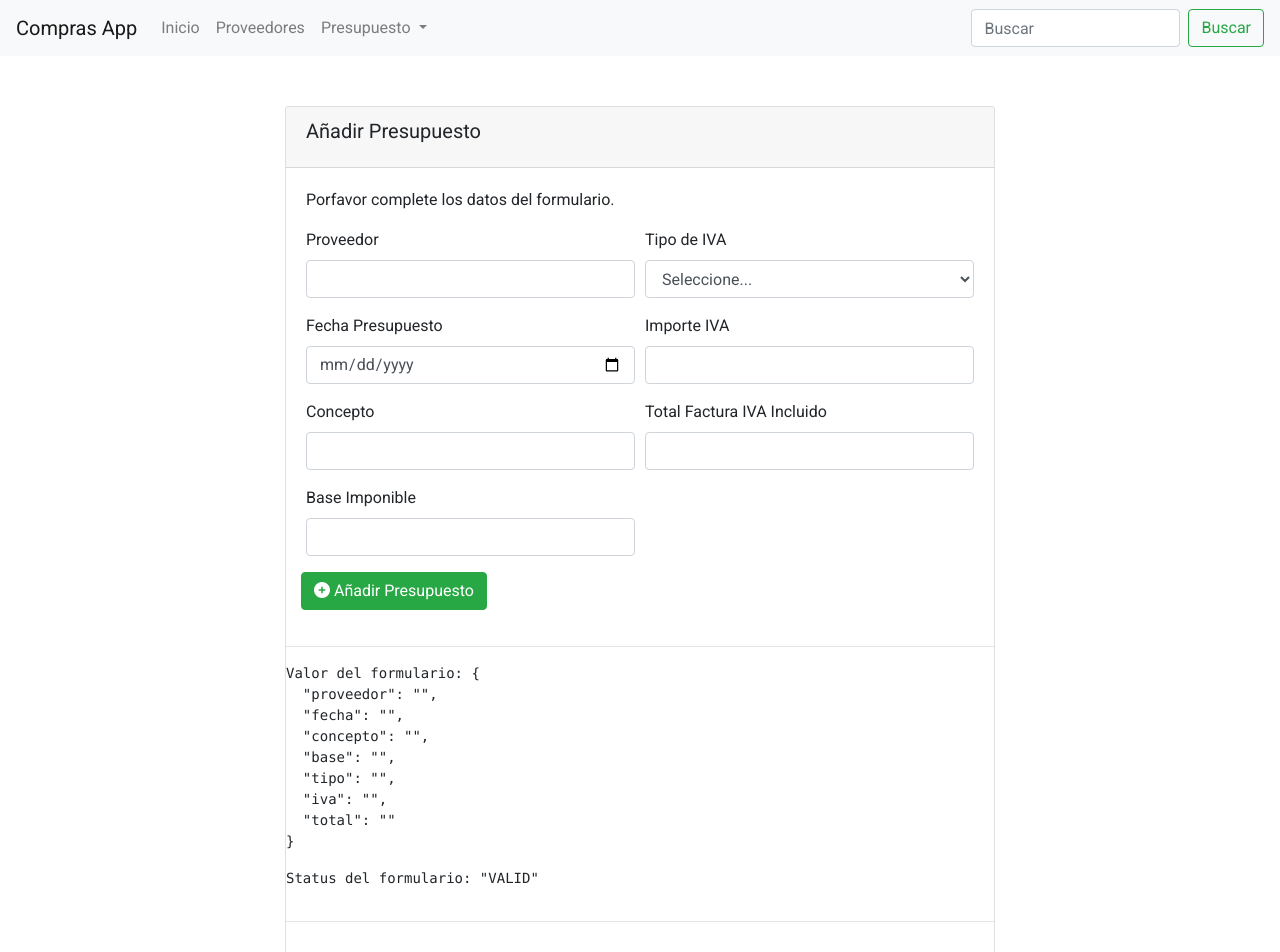
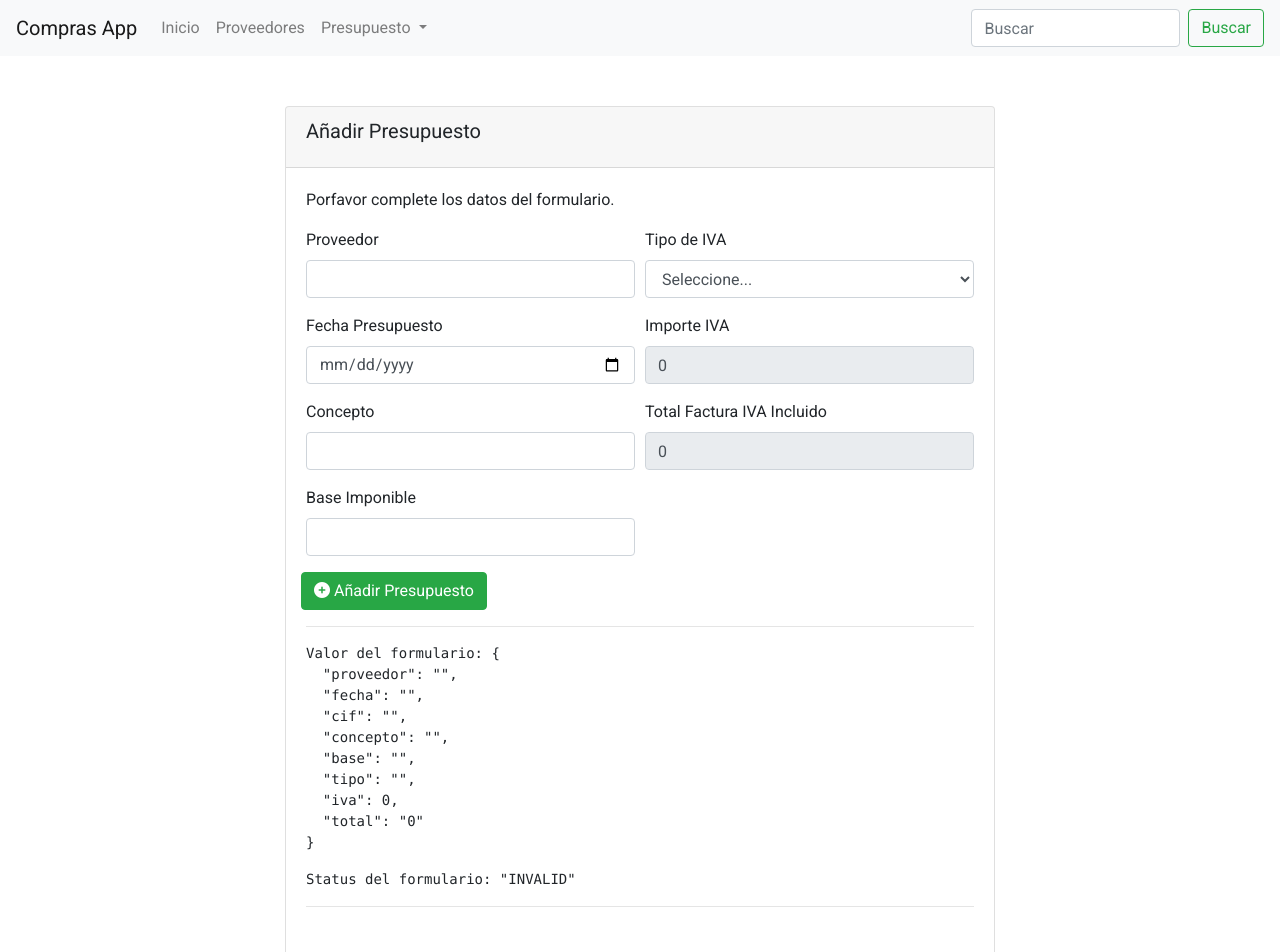
Before and after one commit to luigi-zuniga/appCompras, an Angular app: page /add-pres in a window 1280 px wide. Shown: the top 952 px of the page. Built offline with nearby package versions, Linux system fonts and the light colour scheme.

Commit message:
Angular 7 CRUD - End Formularios Reactivo with onChenges values

```diff
--- a/src/app/presupuestos/addpres/addpres.component.css
+++ b/src/app/presupuestos/addpres/addpres.component.css
@@ -0,0 +1,7 @@
+input.ng-invalid.ng-touched {
+    border-left: 5px solid #a94442;
+}
+
+input.ng-valid.ng-dirty {
+    border-left: 5px solid #42A948;
+}
--- a/src/app/presupuestos/addpres/addpres.component.html
+++ b/src/app/presupuestos/addpres/addpres.component.html
@@ -10,7 +10,12 @@
         <div class="col-lg-6">
           <div class="form-group">
             <label for="proveedor">Proveedor</label>
+            <i class="fa fa-check-circle check" *ngIf="presupuestoForm.controls.proveedor.valid"></i>
+            <i class="fa fa-exclamation-circle uncheck" *ngIf="presupuestoForm.controls.proveedor.invalid && presupuestoForm.controls.proveedor.touched"></i>
             <input type="text" class="form-control" id="proveedor" formControlName="proveedor">
+            <p class="alert alert-danger" *ngIf="presupuestoForm.controls.proveedor.invalid && presupuestoForm.controls.proveedor.touched">
+              El campo Proveedor es obligatorio.
+            </p>
           </div>
           <div class="form-group">
             <label for="fecha">Fecha Presupuesto</label>
@@ -38,20 +43,25 @@
           </div>
           <div class="form-group">
             <label for="iva">Importe IVA</label>
-            <input type="number" class="form-control" id="iva" formControlName="iva">
+            <input type="number" class="form-control" id="iva" formControlName="iva" [(ngModel)]="presupuestoForm.value.iva" disabled>
           </div>
           <div class="form-group">
             <label for="total">Total Factura IVA Incluido</label>
-            <input type="number" class="form-control" id="total" formControlName="total">
+            <input type="number" class="form-control" id="total" formControlName="total" [(ngModel)]="presupuestoForm.value.total" disabled>
           </div>
         </div>
-        <button class="btn btn-success" type="submit"><i class="fas fa-plus-circle"></i> Añadir Presupuesto</button>
+        <button type="submit" class="btn btn-success" [disabled]="!presupuestoForm.invalid">
+          <i class="fas fa-plus-circle"></i> Añadir Presupuesto
+        </button>
+        <p class="alert alert-danger" *ngIf="presupuestoForm.valid">
+           Por favor complete todos los campos <i class="fa fa-exclamation" aria-hidden="true"></i>
+        </p>
       </form>
+      <hr>
+      <pre>Valor del formulario: {{ presupuestoForm.value | json }}</pre>
+      <pre>Status del formulario: {{ presupuestoForm.status | json }}</pre>
+      <hr>
+      <pre>{{ presupuesto | json }}</pre>
     </div>
-    <hr>
-    <pre>Valor del formulario: {{ presupuestoForm.value | json }}</pre>
-    <pre>Status del formulario: {{ presupuestoForm.status | json }}</pre>
-    <hr>
-    <pre>{{ presupuesto | json }}</pre>
   </div>
 </div>
--- a/src/app/presupuestos/addpres/addpres.component.ts
+++ b/src/app/presupuestos/addpres/addpres.component.ts
@@ -1,5 +1,5 @@
 import { Component, OnInit } from '@angular/core';
-import { FormControl, FormGroup, FormBuilder } from '@angular/forms';
+import { FormControl, FormGroup, FormBuilder, Validators } from '@angular/forms';
 
 
 @Component({
@@ -10,24 +10,39 @@ import { FormControl, FormGroup, FormBuilder } from '@angular/forms';
 export class AddpresComponent implements OnInit {
   presupuestoForm: FormGroup;
   presupuesto: any;
+  base: any;
+  tipo: any;
+  iva: any = 0;
+  total: any = 0;
 
   constructor(private pf: FormBuilder) { }
 
   ngOnInit() {
     this.presupuestoForm = this.pf.group({
-      proveedor: '',
-      fecha: '',
-      concepto: '',
-      base: '',
-      tipo: '',
-      iva: '',
-      total: ''
+      proveedor: ['', Validators.required ],
+      fecha: ['', Validators.required ],
+      cif: ['', Validators.required ],
+      concepto: ['', [ Validators.required, Validators.minLength(10)]],
+      base: ['', Validators.required ],
+      tipo: ['', Validators.required ],
+      iva: this.iva,
+      total: this.total
     });
+    this.onChanges();
   }
 
   onSubmit() {
     this.presupuesto = this.savePresupuesto();
   }
+
+  onChanges(): void {
+    this.presupuestoForm.valueChanges.subscribe(valor =>{
+      this.base = valor.base;
+      this.tipo = valor.tipo;
+      this.presupuestoForm.value.iva = this.base * this.tipo;
+      this.presupuestoForm.value.total = this.base + (this.base * this.tipo);
+    });
+  };
 
   savePresupuesto() {
     const savePresupuesto = {
```
Also changed, not shown: src/app/proveedores/apddprovee/apddprovee.component.html (+5 -4 lines).
